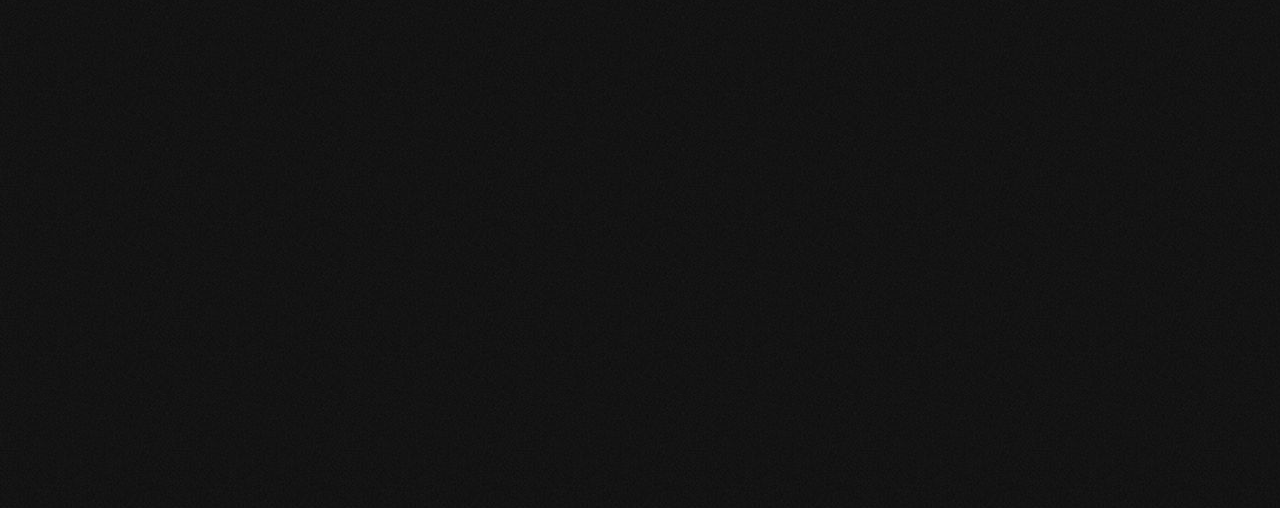
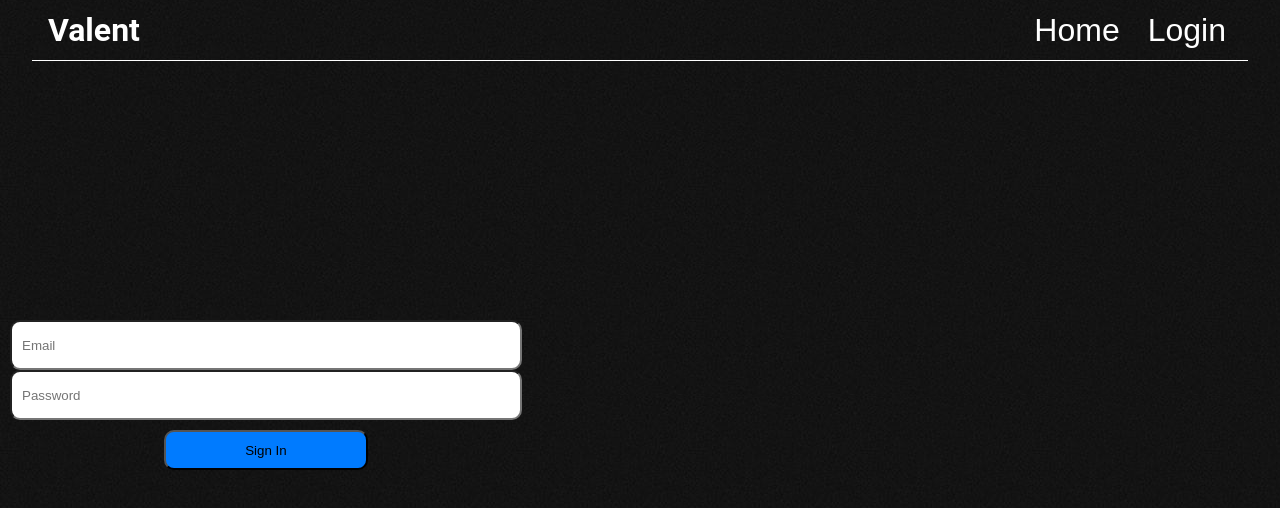
Before and after one commit to SamuelRicardoDS/valent, a React (Vite) app in the folder valentFront/: page /user/sign-in in a window 1280 px wide. Before the commit this address had no page. Shown: the top 508 px of the page. Built offline with nearby package versions, Linux system fonts and the light colour scheme.

Commit message:
feat(): login page start

```diff
--- a/valentFront/src/Routes.tsx
+++ b/valentFront/src/Routes.tsx
@@ -2,6 +2,7 @@ import { Routes as ValentRoutes , Route } from "react-router-dom";
 import { Home } from "./pages/Home";
 import { Main } from "./pages/Main";
 import { SignUp } from "./pages/SignUp";
+import { SignIn } from "./pages/SignIn";
 
 export const Routes = () => {
   return (
@@ -9,6 +10,7 @@ export const Routes = () => {
       <Route path="/" Component={Home} />
       <Route path="/main" Component={Main} />
       <Route path="/user/sign-up" Component={SignUp} />
+      <Route path="/user/sign-in" Component={SignIn} />
     </ValentRoutes>
   );
 }
--- a/valentFront/src/components/Header.tsx
+++ b/valentFront/src/components/Header.tsx
@@ -1,4 +1,5 @@
 import styled from 'styled-components';
+import { useNavigate } from "react-router-dom";
 
 const HeaderContainer = styled.div`
   position: fixed;
@@ -23,8 +24,12 @@ const NavigationContainer = styled.div`
   margin-right: 3rem;
 `;
 
-const NavItem = styled.h1`
+const NavButton = styled.button`
+  background: transparent;
+  border: none;
+  cursor: pointer;
   color: white;
+  font-size: xx-large;
 `;
 
 const Line = styled.div`
@@ -38,13 +43,20 @@ const Line = styled.div`
 `;
 
 export const Header = () => {
+  const navigate = useNavigate()
+  const handleHome = () => {
+    navigate('/')
+  }
+  const handleLogin = () => {
+    navigate('/user/sign-in')
+  }
   return (
     <div>
       <HeaderContainer>
         <Logo>Valent</Logo>
         <NavigationContainer>
-          <NavItem>Home</NavItem>
-          <NavItem>Login</NavItem>
+          <NavButton onClick={handleHome}>Home</NavButton>
+          <NavButton onClick={handleLogin}>Login</NavButton>
         </NavigationContainer>
       </HeaderContainer>
       <Line />
--- /dev/null
+++ b/valentFront/src/components/signIn/SignInForm.tsx
@@ -0,0 +1,39 @@
+import styled from 'styled-components';
+
+const SignUpFormContainer = styled.form`
+  position: fixed;
+  display: flex;
+  flex-direction: column;
+  align-items: center;
+  width: 40%;
+  height: auto;
+  padding: 10px;
+  bottom: 40%;
+`;
+
+const SignUpFormInput = styled.input`
+  width: 100%;
+  height: 50px;
+  border-radius: 10px;
+  margin: 0px;
+  padding: 5px 10px;
+  box-sizing: border-box;
+`;
+
+const SignInButton = styled.button`
+  width: 40%;
+  height: 40px;
+  border-radius: 10px;
+  margin-top: 10px;
+  background-color: #007bff;
+`;
+
+export const SignInForm = () => {
+    return (
+        <SignUpFormContainer>
+            <SignUpFormInput placeholder="Email" />
+            <SignUpFormInput placeholder="Password" />
+            <SignInButton>Sign In</SignInButton>
+        </SignUpFormContainer>
+    )
+}
--- /dev/null
+++ b/valentFront/src/pages/SignIn.tsx
@@ -0,0 +1,12 @@
+import { Header } from "../components/Header";
+import { SignInForm } from "../components/signIn/SignInForm";
+
+export const SignIn = () => {
+  return(
+    <div>
+      <Header />
+      <SignInForm />
+    </div>
+  )
+
+}
```
